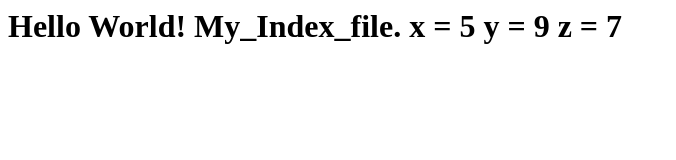
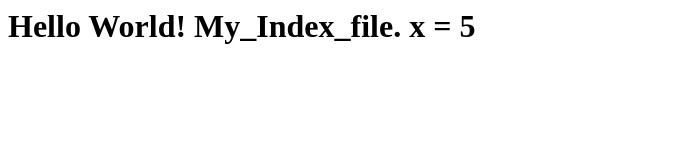
Before and after one commit to rlohar/MyProjects, a plain HTML site: page index.html in a window 1280 px wide. Shown: the whole page, without its empty margins (0-676 px from the left). Drawn offline with Linux system fonts and the light colour scheme.

Commit message:
modified Index

```diff
--- a/index.html
+++ b/index.html
@@ -3,5 +3,3 @@
 Hello World!
 My_Index_file.
 x = 5
-y = 9
-z = 7
```
